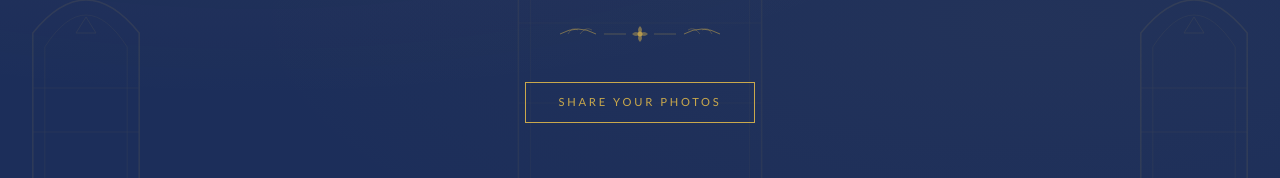
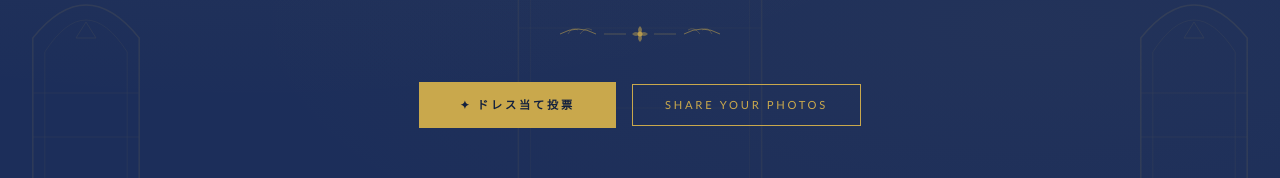
Before and after one commit to uriuriuriuri0104/wedding-share, a Next.js app: page / in a window 1280 px wide. Shown: the part 371-549 px from the top of the page. Built offline with nearby package versions, Linux system fonts and the light colour scheme; no server answers; the database is empty.

Commit message:
投票ボタンをギャラリーに追加

```diff
--- a/src/app/globals.css
+++ b/src/app/globals.css
@@ -90,6 +90,27 @@
     color: #12203E;
   }
 
+  .btn-gold {
+    display: inline-flex;
+    align-items: center;
+    gap: 0.5rem;
+    padding: 0.85rem 2.5rem;
+    background: #C9A84C;
+    color: #12203E;
+    font-family: var(--font-lato), sans-serif;
+    font-size: 0.7rem;
+    letter-spacing: 0.25em;
+    font-weight: 700;
+    text-transform: uppercase;
+    border: 1px solid #C9A84C;
+    transition: background 0.3s ease, box-shadow 0.3s ease, border-color 0.3s ease;
+  }
+  .btn-gold:hover {
+    background: #D4B860;
+    border-color: #D4B860;
+    box-shadow: 0 4px 24px rgba(201,168,76,0.5);
+  }
+
   .btn-navy {
     display: inline-flex;
     align-items: center;
--- a/src/app/page.tsx
+++ b/src/app/page.tsx
@@ -115,7 +115,10 @@ export default function GalleryPage() {
             <FloralOrnament />
           </div>
 
-          <div className="mt-8">
+          <div className="mt-8 flex flex-col sm:flex-row items-center justify-center gap-4">
+            <Link href="/vote" className="btn-gold">
+              ✦ ドレス当て投票
+            </Link>
             <Link href="/upload" className="btn-gold-outline">
               Share Your Photos
             </Link>
```
